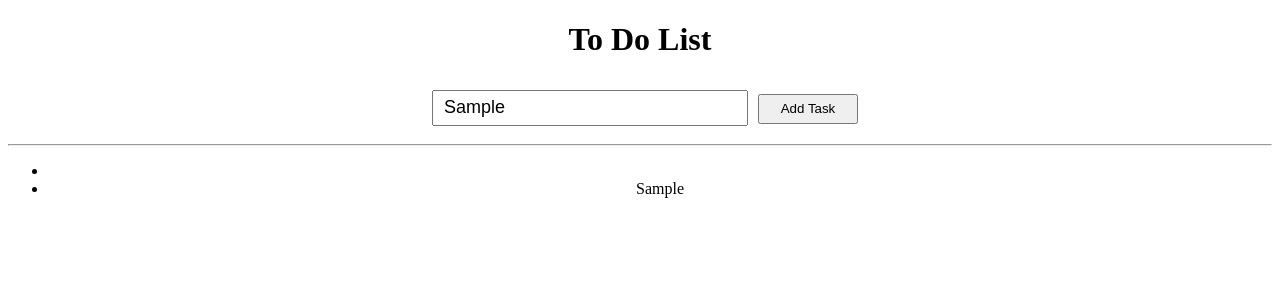
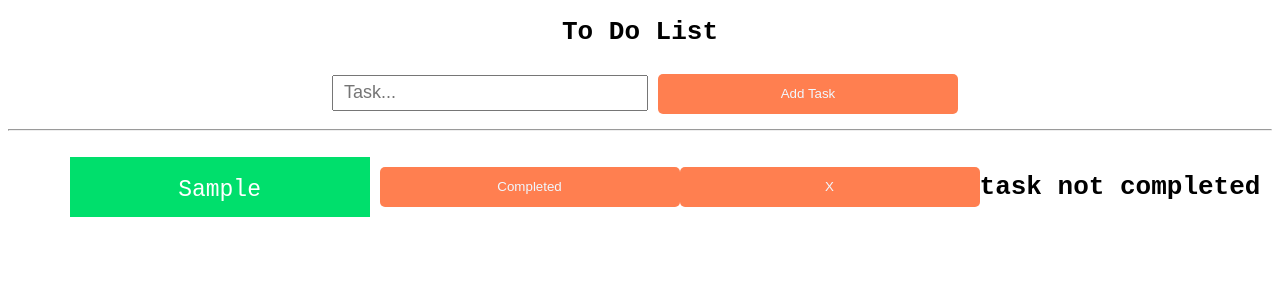
Before and after one commit to caarlosdamian/ToDoList, a React (Create React App) app: page / in a window 1280 px wide. Both pictures are taken after typing "Sample" into the empty fields and a click on the button "Add Task". Shown: the top 300 px of the page. Built offline with nearby package versions, Linux system fonts and the light colour scheme.

Commit message:
add all fuctionality

```diff
--- a/src/App.css
+++ b/src/App.css
@@ -1,14 +1,44 @@
 .App {
   text-align: center;
 }
-input{
-  margin:10px;
+input {
+  margin: 10px;
   width: 300px;
   height: 30px;
   font-size: 18px;
   padding-left: 10px;
 }
-button{
-  width: 100px;
-  height: 30px;
+button {
+  width: 300px;
+  height: 40px;
+  border: none;
+  background-color: coral;
+  border-radius: 5px;
+  color: aliceblue;
 }
+button:hover{
+  cursor: pointer;
+}
+h1{
+  font-family: monospace;
+}
+ul {
+  display: grid;
+  place-items: center;
+}
+li {
+  list-style-type: none;
+  width: 300px;
+  height: 40px;
+  background-color: #00df6c;
+  margin: 10px;
+  padding-top: 20px;
+  color: white;
+  font-family: monospace;
+  font-size: 23px;
+}
+.task{
+  display: flex;
+  flex-direction: row;
+  align-items: center;
+}
--- a/src/App.js
+++ b/src/App.js
@@ -1,13 +1,33 @@
 import "./App.css";
-import { useState } from "react";
+import { useState, useRef } from "react";
 
 function App() {
-  const [todoList, settodoList] = useState([""]);
+  const [todoList, settodoList] = useState([]);
   const [currentTask, setcurrentTask] = useState("");
+  const inputTask = useRef(null);
 
   const addTask = () => {
-    settodoList([...todoList, currentTask]);
-    console.log(todoList)
+    settodoList([...todoList, { task: currentTask, completed: false }]);
+    inputTask.current.value = "";
+    setcurrentTask("");
+  };
+
+  const deleteTask = (taskToDelete) => {
+    settodoList(
+      todoList.filter((val) => {
+        return val.task !== taskToDelete;
+      })
+    );
+  };
+
+  const completeTask = (taskToComplete) => {
+    settodoList(
+      todoList.map((val) => {
+        return val.task === taskToComplete
+          ? { task: taskToComplete, completed: true }
+          : { task: val.task, completed: val.completed ? true : false };
+      })
+    );
   };
 
   return (
@@ -15,8 +35,12 @@ function App() {
       <h1>To Do List</h1>
       <div>
         <input
+          ref={inputTask}
           type="text"
           placeholder="Task..."
+          onKeyDown={(event) => {
+            if (event.keyCode === 13) addTask();
+          }}
           onChange={(event) => {
             setcurrentTask(event.target.value);
           }}
@@ -25,8 +49,19 @@ function App() {
       </div>
       <hr></hr>
       <ul>
-        {todoList.map((val,key)=>{
-          return <li key={key}>{val}</li>
+        {todoList.map((val, key) => {
+          return (
+            <div className="task">
+              <li key={key}>{val.task}</li>
+              <button onClick={() => completeTask(val.task)}>Completed</button>
+              <button onClick={() => deleteTask(val.task)}>X</button>
+              {val.completed ? (
+                <h1>Task Completed</h1>
+              ) : (
+                <h1>task not completed</h1>
+              )}
+            </div>
+          );
         })}
       </ul>
     </div>
```
